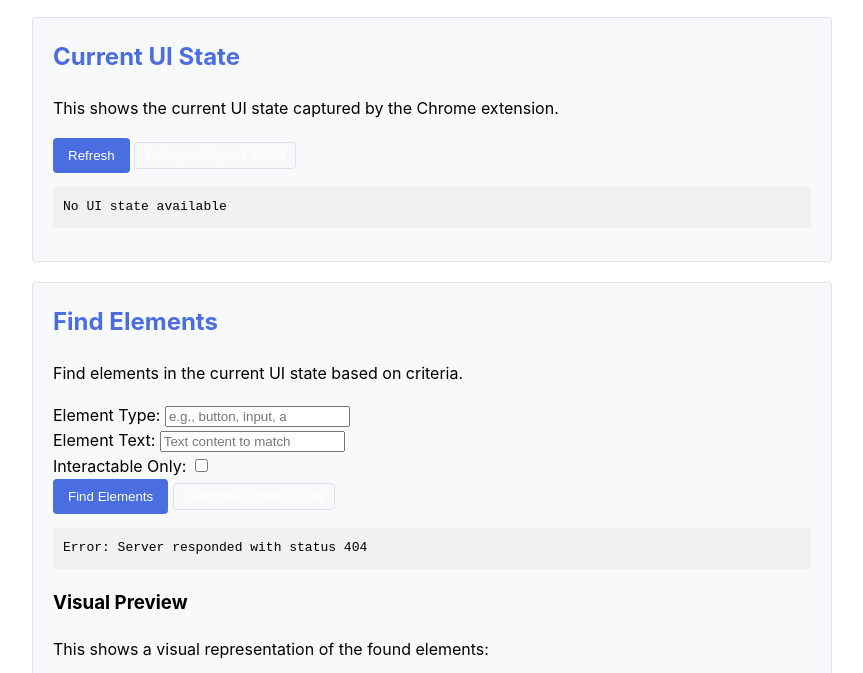
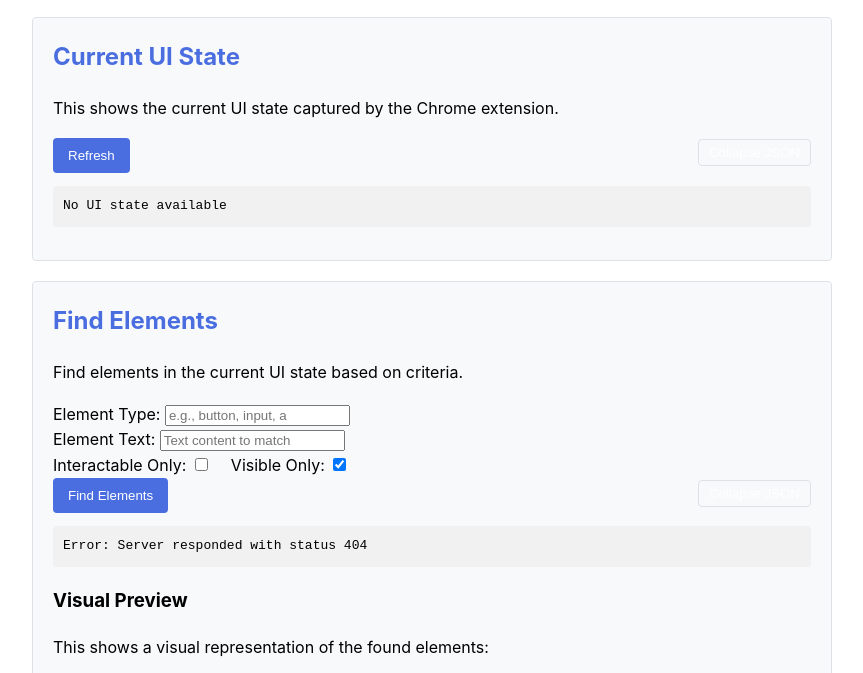
Before and after one commit to amirguterman/model-eyes, a browser extension: page public/index.html in a window 1280 px wide. Both pictures are taken after a click on the button "Find Elements". Shown: the part 108-781 px from the top of the page, without its empty margins (208-1071 px from the left). Drawn offline with Linux system fonts and the light colour scheme; no server answers.

Commit message:
Add Visible Only checkbox and fix JSON collapse buttons

```diff
--- a/public/index.html
+++ b/public/index.html
@@ -171,8 +171,10 @@
   <div class="card">
     <h2>Current UI State</h2>
     <p>This shows the current UI state captured by the Chrome extension.</p>
-    <button id="refresh-btn">Refresh</button>
-    <button class="collapse-btn" id="toggle-ui-state">Collapse/Expand JSON</button>
+    <div style="display: flex; justify-content: space-between; align-items: center; margin-bottom: 10px;">
+      <button id="refresh-btn">Refresh</button>
+      <button class="collapse-btn" id="toggle-ui-state">Collapse JSON</button>
+    </div>
     <div class="status" id="status" style="display: none;"></div>
     <pre id="ui-state">No UI state available</pre>
   </div>
@@ -189,11 +191,21 @@
       <input type="text" id="element-text" placeholder="Text content to match">
     </div>
     <div>
-      <label for="interactable">Interactable Only:</label>
-      <input type="checkbox" id="interactable">
+      <div style="display: flex; gap: 20px;">
+        <div>
+          <label for="interactable">Interactable Only:</label>
+          <input type="checkbox" id="interactable">
+        </div>
+        <div>
+          <label for="visible">Visible Only:</label>
+          <input type="checkbox" id="visible" checked>
+        </div>
+      </div>
     </div>
-    <button id="find-btn">Find Elements</button>
-    <button class="collapse-btn" id="toggle-find-results">Collapse/Expand JSON</button>
+    <div style="display: flex; justify-content: space-between; align-items: center; margin-bottom: 10px;">
+      <button id="find-btn">Find Elements</button>
+      <button class="collapse-btn" id="toggle-find-results">Collapse JSON</button>
+    </div>
     <pre id="find-results">No results</pre>
 
     <h3>Visual Preview</h3>
@@ -548,6 +560,7 @@
           const type = document.getElementById('element-type').value;
           const text = document.getElementById('element-text').value;
           const interactable = document.getElementById('interactable').checked;
+          const visible = document.getElementById('visible').checked;
 
           const response = await fetch('/api/find-elements', {
             method: 'POST',
@@ -557,7 +570,8 @@
             body: JSON.stringify({
               type: type || undefined,
               text: text || undefined,
-              interactable: interactable || undefined
+              interactable: interactable || undefined,
+              visible: visible || undefined
             })
           });
 
```
Also changed, not shown: src/mcp/http-server.ts (+15 -1 lines).
